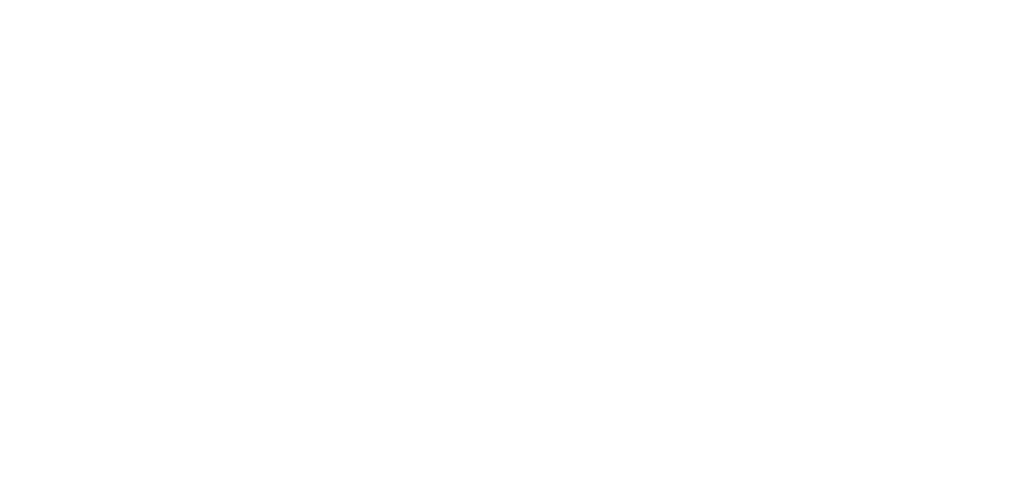
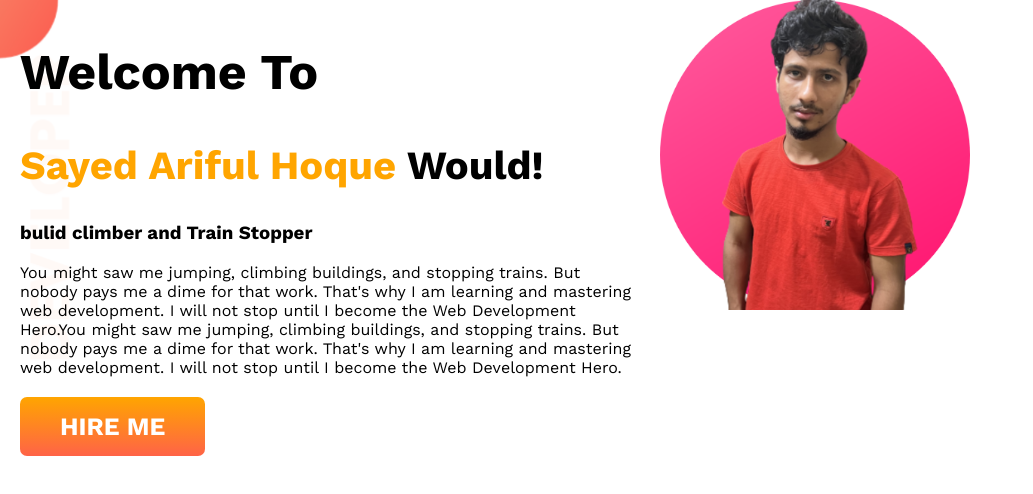
Before and after one commit to Sayed-Ariful-Hoque/developer-portfolio, a plain HTML site: page index.html in a window 1280 px wide. Shown: the whole page, without its empty margins (0-1033 px from the left). Drawn offline with nearby package versions, Linux system fonts and the light colour scheme; a web font is replaced by a local one.

Commit message:
top banner

```diff
--- a/index.html
+++ b/index.html
@@ -5,9 +5,23 @@
     <meta http-equiv="X-UA-Compatible" content="IE=edge">
     <meta name="viewport" content="width=device-width, initial-scale=1.0">
     <title>Sayed Ariful Hoque Protfolio</title>
+    <link rel="preconnect" href="https://fonts.googleapis.com">
+<link rel="preconnect" href="https://fonts.gstatic.com" crossorigin>
+<link href="https://fonts.googleapis.com/css2?family=Dancing+Script:wght@400;500;600&family=Kdam+Thmor+Pro&family=Poppins&family=Roboto:ital,wght@0,300;0,400;0,500;0,700;0,900;1,100;1,300;1,400;1,500;1,700;1,900&family=Rubik:ital,wght@0,400;0,500;0,600;0,700;0,800;0,900;1,300;1,400;1,500;1,600;1,700;1,800;1,900&family=Work+Sans:ital,wght@0,200;0,300;0,400;0,500;0,600;0,700;0,800;0,900;1,200;1,300;1,400;1,500;1,600;1,700;1,800;1,900&display=swap" rel="stylesheet">
     <link rel="stylesheet" href="style.css">
 </head>
 <body>
-
+   <section class="top-banner">
+    <div class="hlf-width">
+        <h1> Welcome To </h1>
+        <h2><span class="sayed">Sayed Ariful Hoque</span> Would!</h2>
+        <h3>bulid climber and Train Stopper</h3>
+        <p> You might saw me jumping, climbing buildings, and stopping trains. But nobody pays me a dime for that work. That's why I am learning and mastering web development. I will not stop until I become the Web Development Hero.You might saw me jumping, climbing buildings, and stopping trains. But nobody pays me a dime for that work. That's why I am learning and mastering web development. I will not stop until I become the Web Development Hero.</p><br>
+        <a class="hire" target="_blank" href="https://www.linkedin.com/in/sayed-ariful-hoque-86b13b22a/?originalSubdomain=bd">HIRE ME</a>
+    </div>
+    <div class="hlf-width">
+        <img src="image/ariful.png" alt="">
+    </div>
+   </section>
 </body>
 </html>
--- a/style.css
+++ b/style.css
@@ -0,0 +1,37 @@
+body{
+    font-family: 'Work Sans', sans-serif;
+    margin: 0;
+}
+section{
+    display: flex;
+
+}
+.sayed{
+    color: orange;
+}
+h1{
+    font-size: 50px;
+}
+h2{
+    font-size: 40px;
+}
+.hlf-width{
+    width: 50%;
+    margin-left: 20px;
+}
+.hlf-width img{
+    width: 50%;
+}
+.hire{
+    color: white;
+    font-size: 25px;
+    font-weight: 700;
+    padding: 15px 40px;
+    text-decoration: none;
+    background-image: linear-gradient( orange, tomato);
+    border-radius: 7px;
+}
+.top-banner{
+    background-image: url(image/top-banner.png);
+    background-repeat: no-repeat;
+}
```
Also changed, not shown: image/ariful.png (added), image/ariful1.png (added), image/dream-bg.png (added), image/exp-bg.png (added), image/jhankar.png (added), image/jhankar2.png (added), image/my-bg.png (added), image/my-bg2.png (added), image/top-banner.png (added).
